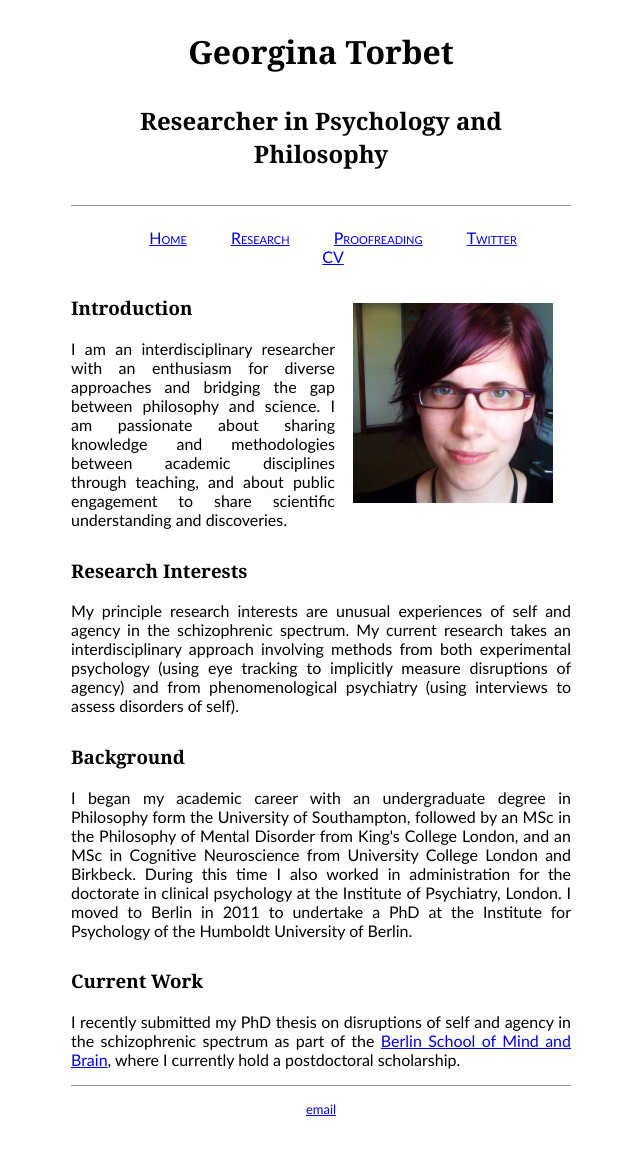
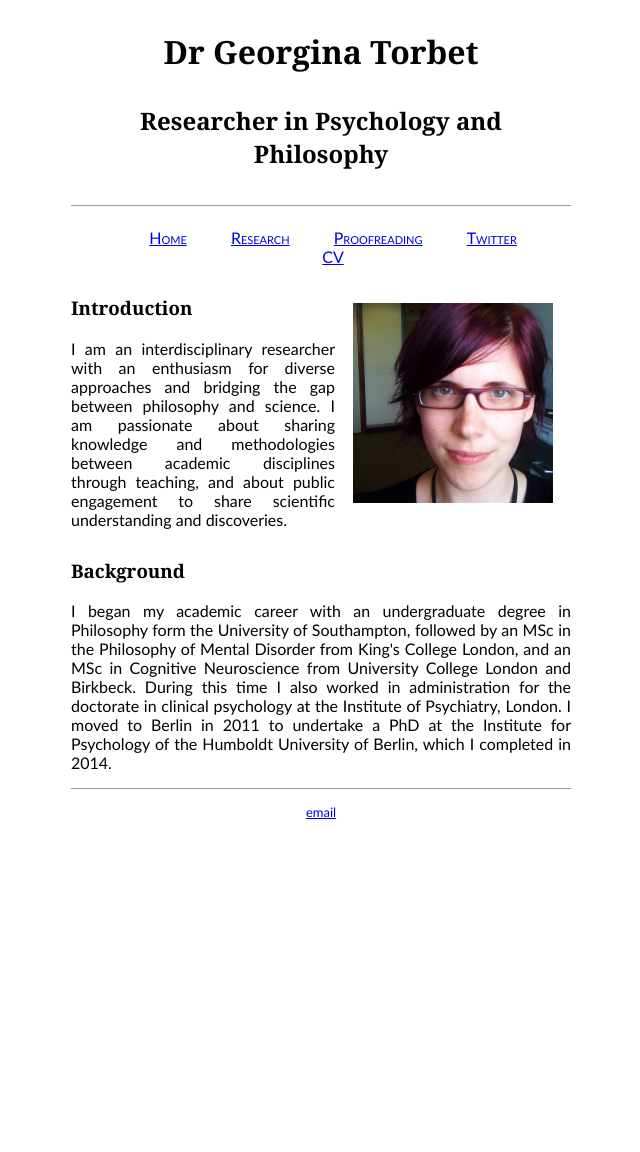
Before and after one commit to georginatorbet/georginatorbet.github.io, a Jekyll site: the page built from index.html, in a window 1280 px wide. Shown: the whole page, without its empty margins (319-959 px from the left). Built offline with Jekyll 4.4.1, drawn with Linux system fonts in a browser that asks for light colours; after the commit the page ends 900 px from its top, so only the background shows below that.

Commit message:
updated research page

```diff
--- a/_layouts/default.html
+++ b/_layouts/default.html
@@ -1,6 +1,6 @@
 <html>
 <head>
-<title>Georgina Torbet</title>
+<title>Dr Georgina Torbet</title>
 <style>
 
 body {
@@ -59,7 +59,7 @@
 <body>
 
 <div id="title">
-<h1>Georgina Torbet</h1>
+<h1>Dr Georgina Torbet</h1>
 <h2>Researcher in Psychology and Philosophy</h2>
 </div>
 
--- a/index.html
+++ b/index.html
@@ -11,14 +11,8 @@
 <h3>Introduction</h3>
 <p>I am an interdisciplinary researcher with an enthusiasm for diverse approaches and bridging the gap between philosophy and science. I am passionate about sharing knowledge and methodologies between academic disciplines through teaching, and about public engagement to share scientific understanding and discoveries.</p>
 
-<h3>Research Interests</h3>
-<p>My principle research interests are unusual experiences of self and agency in the schizophrenic spectrum. My current research takes an interdisciplinary approach involving methods from both experimental psychology (using eye tracking to implicitly measure disruptions of agency) and from phenomenological psychiatry (using interviews to assess disorders of self).</p>
-
 <h3>Background</h3>
-<p>I began my academic career with an undergraduate degree in Philosophy form the University of Southampton, followed by an MSc in the Philosophy of Mental Disorder from King's College London, and an MSc in Cognitive Neuroscience from University College London and Birkbeck. During this time I also worked in administration for the doctorate in clinical psychology at the Institute of Psychiatry, London. I moved to Berlin in 2011 to undertake a PhD at the Institute for Psychology of the Humboldt University of Berlin.</p>
-
-<h3>Current Work</h3>
-<p>I recently submitted my PhD thesis on disruptions of self and agency in the schizophrenic spectrum as part of the <a href="http://www.mind-and-brain.de/" target="_blank">Berlin School of Mind and Brain</a>, where I currently hold a postdoctoral scholarship.</p>
+<p>I began my academic career with an undergraduate degree in Philosophy form the University of Southampton, followed by an MSc in the Philosophy of Mental Disorder from King's College London, and an MSc in Cognitive Neuroscience from University College London and Birkbeck. During this time I also worked in administration for the doctorate in clinical psychology at the Institute of Psychiatry, London. I moved to Berlin in 2011 to undertake a PhD at the Institute for Psychology of the Humboldt University of Berlin, which I completed in 2014.</p>
 
 
 
```
Also changed, not shown: research.html (added, +16 -0 lines).
